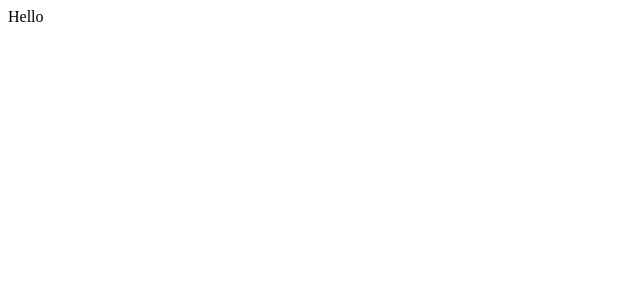
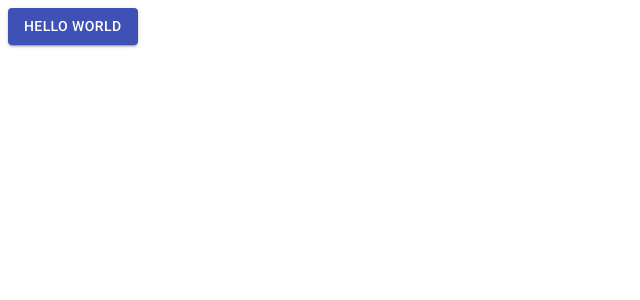
Before and after one commit to veles-md/monitoring, a React app: page / in a window 1280 px wide. Shown: the top 300 px of the page, without its empty margins (0-640 px from the left). Built offline with nearby package versions, Linux system fonts and the light colour scheme.

Commit message:
Fix module rules

```diff
--- a/package.json
+++ b/package.json
@@ -24,6 +24,7 @@
     "@types/react-dom": "^16.9.8",
     "@types/webpack": "^4.41.22",
     "awesome-typescript-loader": "^5.2.1",
+    "babel-loader": "^8.1.0",
     "html-webpack-plugin": "^4.5.0",
     "ts-node": "^9.0.0",
     "typescript": "^4.0.3",
--- a/src/index.tsx
+++ b/src/index.tsx
@@ -1,9 +1,14 @@
 import React from 'react';
 import ReactDOM from 'react-dom';
 
+import Button from '@material-ui/core/Button';
 
-const App = () => {
-    return <div>Hello</div>
+function App() {
+  return (
+    <Button variant="contained" color="primary">
+      Hello World
+    </Button>
+  );
 }
 
 ReactDOM.render(<App />, document.getElementById('root'))
--- a/webpack.dev.ts
+++ b/webpack.dev.ts
@@ -18,6 +18,13 @@ const config: webpack.Configuration = {
       {
         test: /\.tsx?/,
         loader: "awesome-typescript-loader",
+        exclude: /node_modules/,
+      },
+      {
+        test: /\.m?js/,
+        resolve: {
+          fullySpecified: false,
+        },
       },
     ],
   },
```
Also changed, not shown: 1 other file (tests, documents, lock files or other folders).
